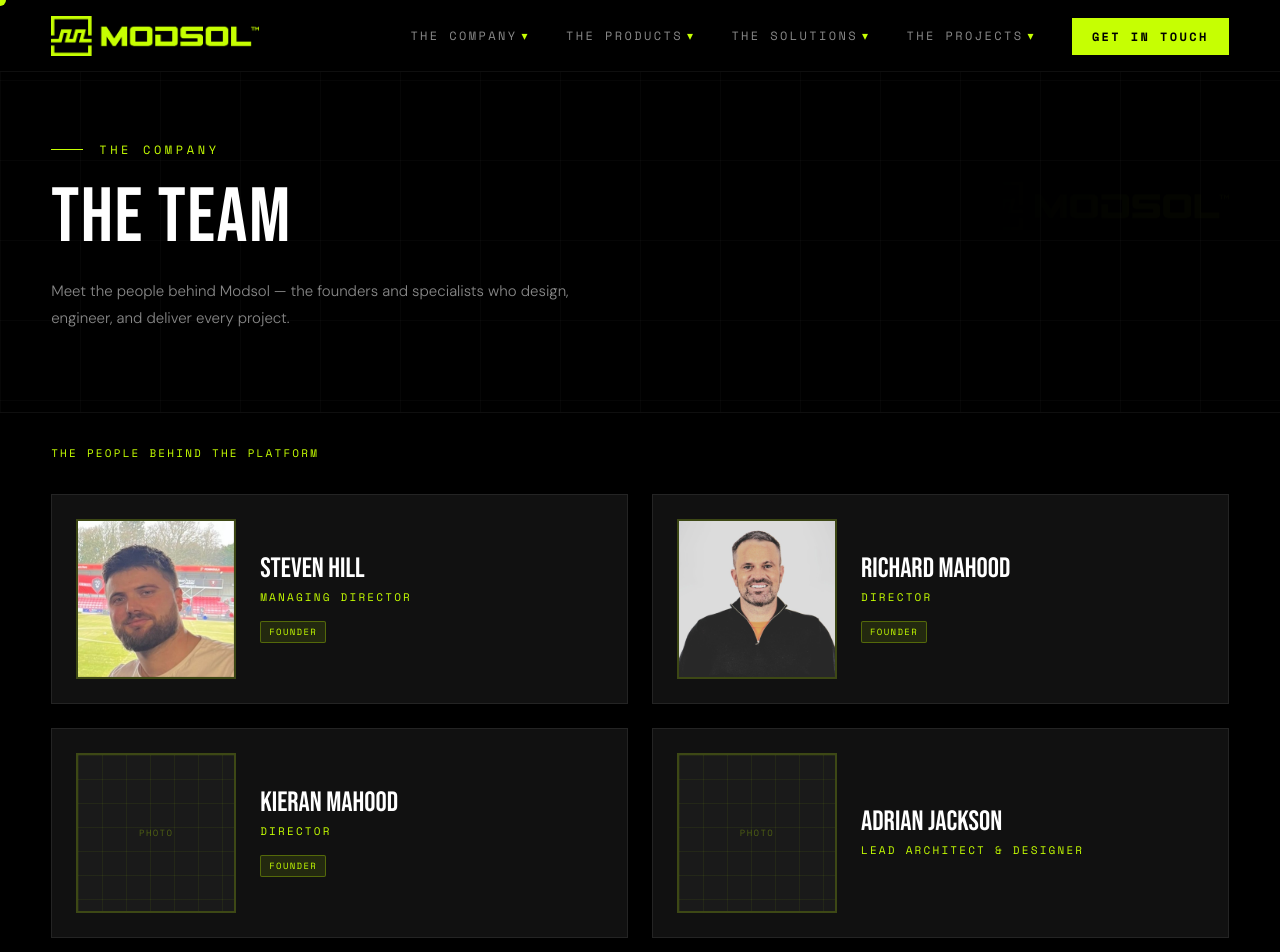
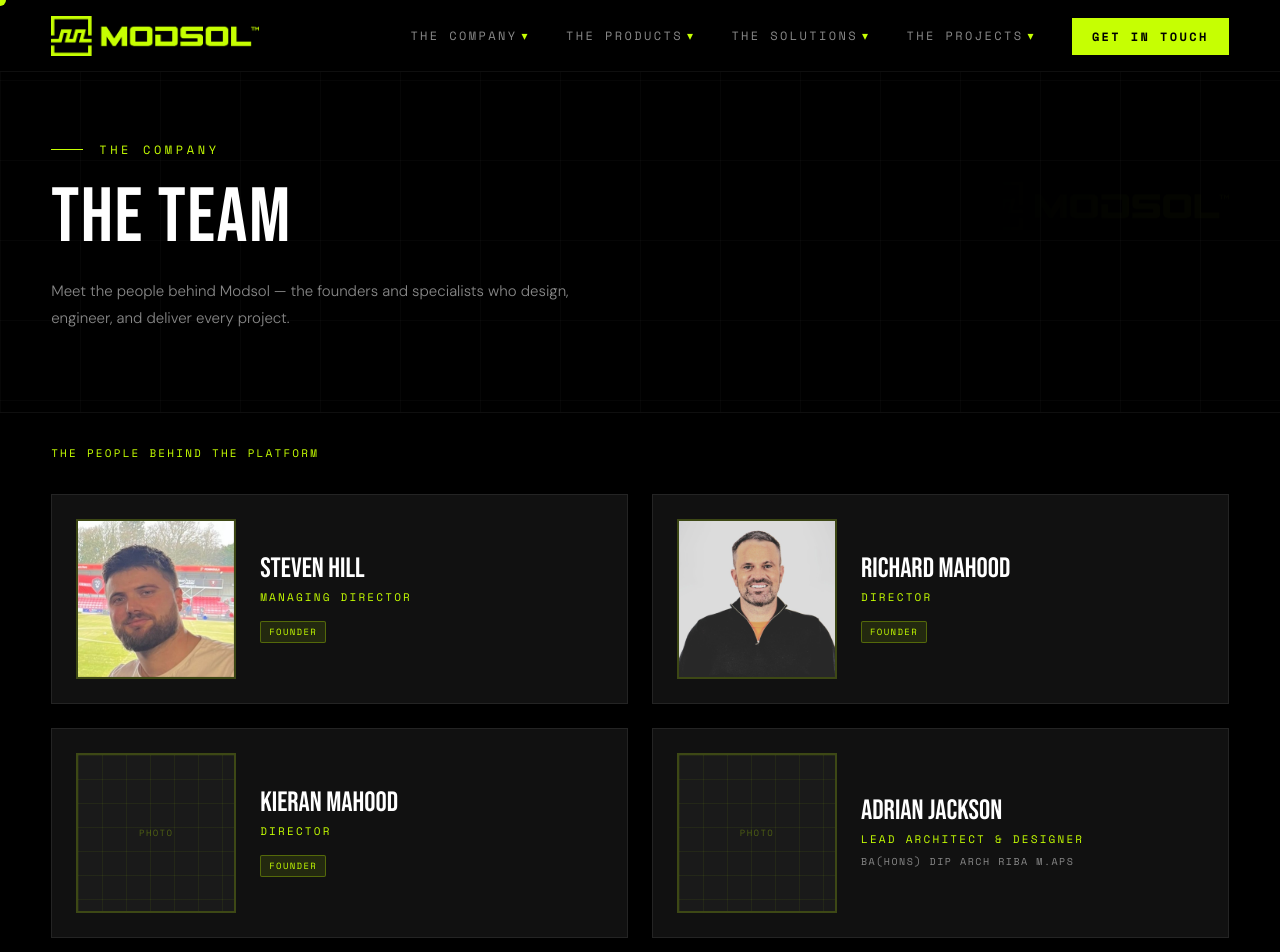
Before and after one commit to ModsolLimited/modsol-website, a Next.js app: page /company/team in a window 1280 px wide. Shown: the top 952 px of the page. Built offline with nearby package versions, Linux system fonts and the light colour scheme.

Commit message:
Update response time to 3-5 business days and add Adrian Jackson qualification

```diff
--- a/src/components/sections/ContactClient.tsx
+++ b/src/components/sections/ContactClient.tsx
@@ -65,7 +65,7 @@ export default function ContactClient() {
                 </div>
                 <div>
                   <div style={{ fontFamily: "var(--font-mono)", fontSize: "12px", color: "var(--muted)", letterSpacing: "0.22em", textTransform: "uppercase", marginBottom: "8px" }}>Response Time</div>
-                  <div style={{ fontFamily: "var(--font-body)", fontSize: "clamp(18px, 2vw, 24px)", fontWeight: 300, color: "var(--white)" }}>Within 1–3 Business Days</div>
+                  <div style={{ fontFamily: "var(--font-body)", fontSize: "clamp(18px, 2vw, 24px)", fontWeight: 300, color: "var(--white)" }}>Within 3–5 Business Days</div>
                 </div>
               </div>
 
@@ -118,7 +118,7 @@ export default function ContactClient() {
           <h2 className="section-title reveal" style={{ marginBottom: "48px" }}>From Brief<br /><span style={{ color: "var(--yellow)" }}>to Build.</span></h2>
           <div style={{ display: "flex", flexDirection: "column", gap: "1px", background: "rgba(255,255,255,0.06)" }}>
             {[
-              { step: "01", title: "We Read Your Brief", body: "Every enquiry is reviewed by a project manager and structural engineer within one business day. If we need clarification, we call — we don't send a form." },
+              { step: "01", title: "We Read Your Brief", body: "Every enquiry is reviewed by a project manager and structural engineer. We respond within 3–5 business days (sooner if we can). If we need clarification, we call — we don't send a form." },
               { step: "02", title: "Initial Assessment", body: "We provide an honest initial assessment of feasibility, timeline and indicative cost range. If your brief needs refining, we'll tell you what information would make our response more accurate." },
               { step: "03", title: "Proposal & Structural Design", body: "For confirmed projects, we produce a full structural proposal with certified drawings, programme schedule and detailed pricing. No surprises downstream." },
               { step: "04", title: "We Build It", body: "Our crew builds to schedule. You get a structure that matches the specification, delivered on time, managed throughout. That's been our record for 15 years and it's not changing." },
--- a/src/components/sections/ContactForm.tsx
+++ b/src/components/sections/ContactForm.tsx
@@ -153,7 +153,7 @@ export default function ContactForm() {
         letterSpacing: '0.2em',
         fontSize: '14px',
       }}>
-        BRIEF RECEIVED — WE&apos;LL BE IN TOUCH WITHIN 1–3 BUSINESS DAYS ✓
+        BRIEF RECEIVED — WE&apos;LL BE IN TOUCH WITHIN 3–5 BUSINESS DAYS ✓
       </div>
     );
   }
--- a/src/components/sections/TeamGrid.tsx
+++ b/src/components/sections/TeamGrid.tsx
@@ -21,6 +21,7 @@ const team = [
   {
     name: "Adrian Jackson",
     role: "Lead Architect & Designer",
+    qualification: "BA(Hons) DIP ARCH RIBA M.APS",
     founder: false,
   },
   {
@@ -110,6 +111,20 @@ export default function TeamGrid() {
               {member.role}
             </p>
 
+            {member.qualification && (
+              <p style={{
+                fontFamily: "var(--font-mono)",
+                fontSize: "10px",
+                color: "var(--muted)",
+                textTransform: "uppercase",
+                letterSpacing: "0.15em",
+                marginTop: "6px",
+                marginBottom: 0,
+              }}>
+                {member.qualification}
+              </p>
+            )}
+
             {member.founder && (
               <span
                 style={{
```
